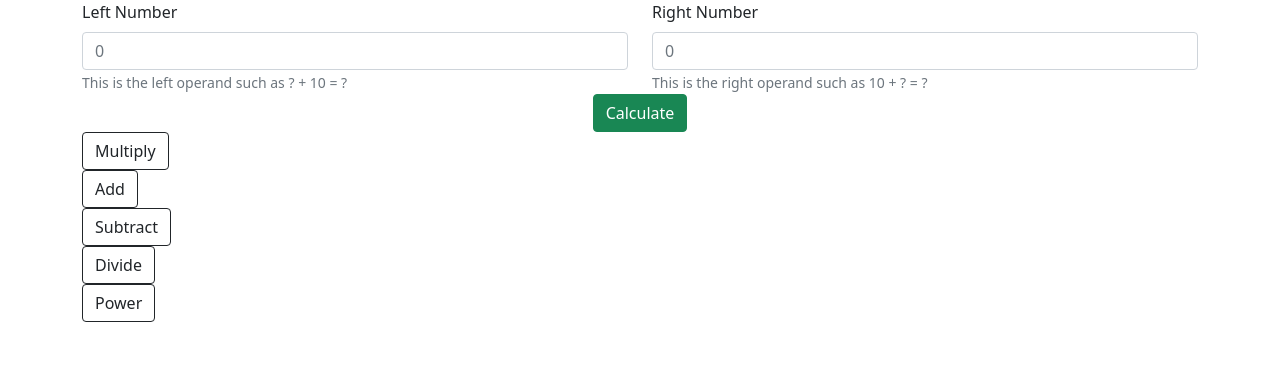
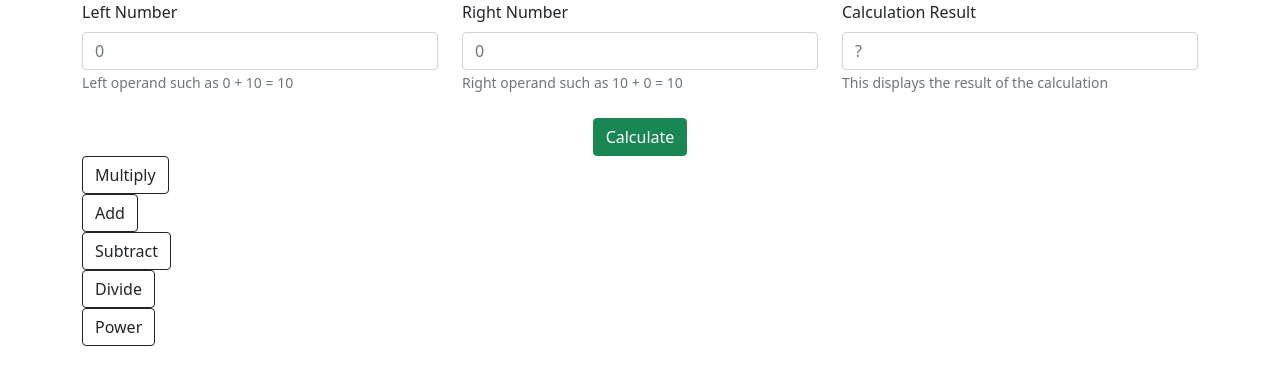
Before and after one commit to cthacker-udel/ReactApp, a React (Create React App) app: page / in a window 1280 px wide. Shown: the top 384 px of the page. Built offline with nearby package versions, Linux system fonts and the light colour scheme.

Commit message:
added display as number changes the display changes as well

```diff
--- a/src/index.js
+++ b/src/index.js
@@ -12,6 +12,13 @@ class LeftText extends React.Component{
 
     constructor(props){
         super(props);
+
+        this.state = {
+
+            value: 0,
+
+        }
+
     }
 
     render(){
@@ -19,11 +26,11 @@ class LeftText extends React.Component{
         return(
             <Form>
 
-                <Form.Group className="leftText" controlId="rightoperand">
+                <Form.Group className="leftText" controlId="rightoperand" onChange={this.props.onChange}>
 
                     <Form.Label>Left Number</Form.Label>
-                    <Form.Control type="number" placeholder="0"></Form.Control>
-                    <Form.Text>This is the left operand such as ? + 10 = ?</Form.Text>
+                    <Form.Control type="number" placeholder={this.props.val} name={this.props.name}></Form.Control>
+                    <Form.Text>Left operand such as {this.props.val} + 10 = {Number(this.props.val) + 10}</Form.Text>
 
                 </Form.Group>
 
@@ -39,6 +46,7 @@ class RightText extends React.Component{
 
     constructor(props){
         super(props);
+
     }
 
     render(){
@@ -46,11 +54,11 @@ class RightText extends React.Component{
         return(
             <Form>
 
-                <Form.Group className="rightText" controlId="rightoperand">
+                <Form.Group className="rightText" controlId="rightoperand" onChange={this.props.onChange}>
 
                     <Form.Label>Right Number</Form.Label>
-                    <Form.Control type="number" placeholder="0"></Form.Control>
-                    <Form.Text>This is the right operand such as 10 + ? = ?</Form.Text>
+                    <Form.Control type="number" placeholder={this.props.val} name={this.props.name}></Form.Control>
+                    <Form.Text>Right operand such as 10 + {this.props.val} = {Number(this.props.val) + 10}</Form.Text>
 
                 </Form.Group>
 
@@ -88,16 +96,46 @@ class OperandType extends React.Component{
 
         return(
             <>
-            <Button variant="outline-dark">Multiply</Button>
+            <Button variant="outline-dark" onClick={this.props.clickFunc} name="mult">Multiply</Button>
             <br></br>
-            <Button variant="outline-dark">Add</Button>
+            <Button variant="outline-dark" onClick={this.props.clickFunc} name="add">Add</Button>
             <br></br>
-            <Button variant="outline-dark">Subtract</Button>
+            <Button variant="outline-dark" onClick={this.props.clickFunc} name="sub">Subtract</Button>
             <br></br>
-            <Button variant="outline-dark">Divide</Button>
+            <Button variant="outline-dark" onClick={this.props.clickFunc} name="divide">Divide</Button>
             <br></br>
-            <Button variant="outline-dark">Power</Button>
+            <Button variant="outline-dark" onClick={this.props.clickFunc} name="pow">Power</Button>
             </>
+
+        );
+
+    }
+
+}
+
+class CalculationResult extends React.Component{
+
+    constructor(props){
+        super(props);
+    }
+
+    render(){
+
+        return(
+
+            <Form>
+
+                <Form.Group className="calcResult" controlId="basicCalcResultDisplay">
+
+                    <Form.Label>Calculation Result</Form.Label>
+                    <Form.Control type="text" placeholder="?"></Form.Control>
+                    <Form.Text className="calculationText">
+                        This displays the result of the calculation
+                    </Form.Text>
+
+                </Form.Group>
+
+            </Form>
 
         );
 
@@ -108,6 +146,50 @@ class OperandType extends React.Component{
 
 class MainPage extends React.Component{
 
+
+    constructor(props){
+
+        super(props);
+
+        this.state = {
+
+            result: "?",
+            leftNum: 0,
+            rightNum: 0,
+
+        }
+
+    }
+
+    handleChange = (change,event) => {
+
+        console.log(`change = ${change.target.value} and event = ${change.target.name}`);
+
+        const theName = change.target.name;
+        const theVal = change.target.value;
+
+        console.log(`thename = ${theName}`);
+
+        if(theName === "leftNum"){
+            this.setState({leftNum: theVal});
+        }
+        else{
+            this.setState({rightNum: theVal});
+        }
+
+        console.log(this.state);
+
+    }
+
+    handleClick = (event) => {
+
+        console.log(event);
+        console.log(`leftVal = ${this.state.leftVal} and rightVal = ${this.state.rightVal} and result = ${this.state.result}`);
+
+        console.log(`name = ${event.target.name}`);
+
+    }
+
     render(){
 
         return(
@@ -115,16 +197,22 @@ class MainPage extends React.Component{
             <Container>
                 <Row>
                     <Col>
-                        <LeftText />
+                        <LeftText onChange={this.handleChange} name="leftNum" val={this.state.leftNum}/>
                     </Col>
                     <Col>
-                        <RightText />
+                        <RightText onChange={this.handleChange} name="rightNum" val={this.state.rightNum}/>
+                    </Col>
+                    <Col xs={4}>
+
+                        <CalculationResult />
+
                     </Col>
                 </Row>
+                <br></br>
                 <Row>
                     <Col>
 
-                        <EquateButton />
+                        <EquateButton clickFunc={this.handleClick} />
 
                     </Col>
                 </Row>
@@ -132,7 +220,7 @@ class MainPage extends React.Component{
 
                     <Col>
 
-                        <OperandType />
+                        <OperandType clickFunc={this.handleClick}/>
 
                     </Col>
 
```
